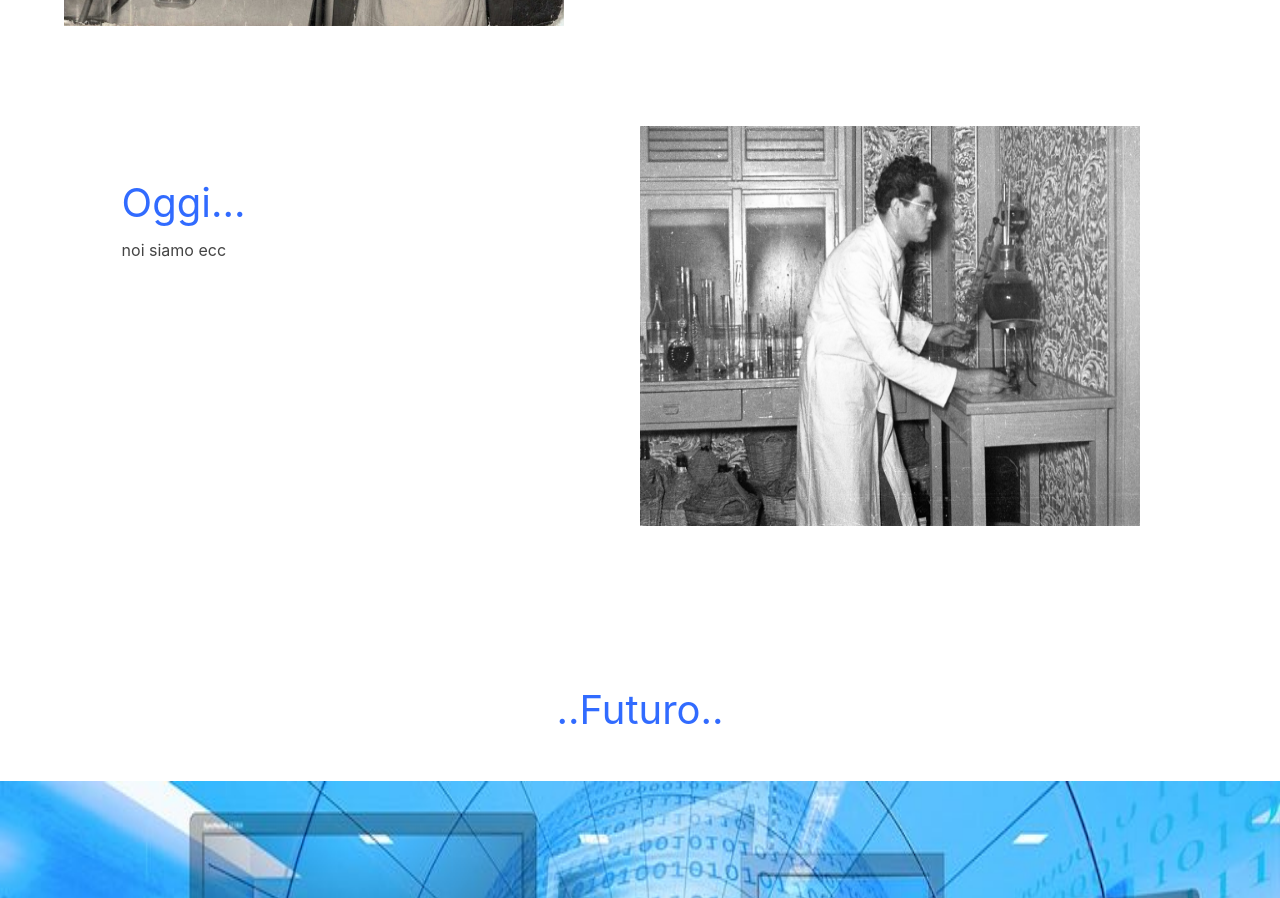
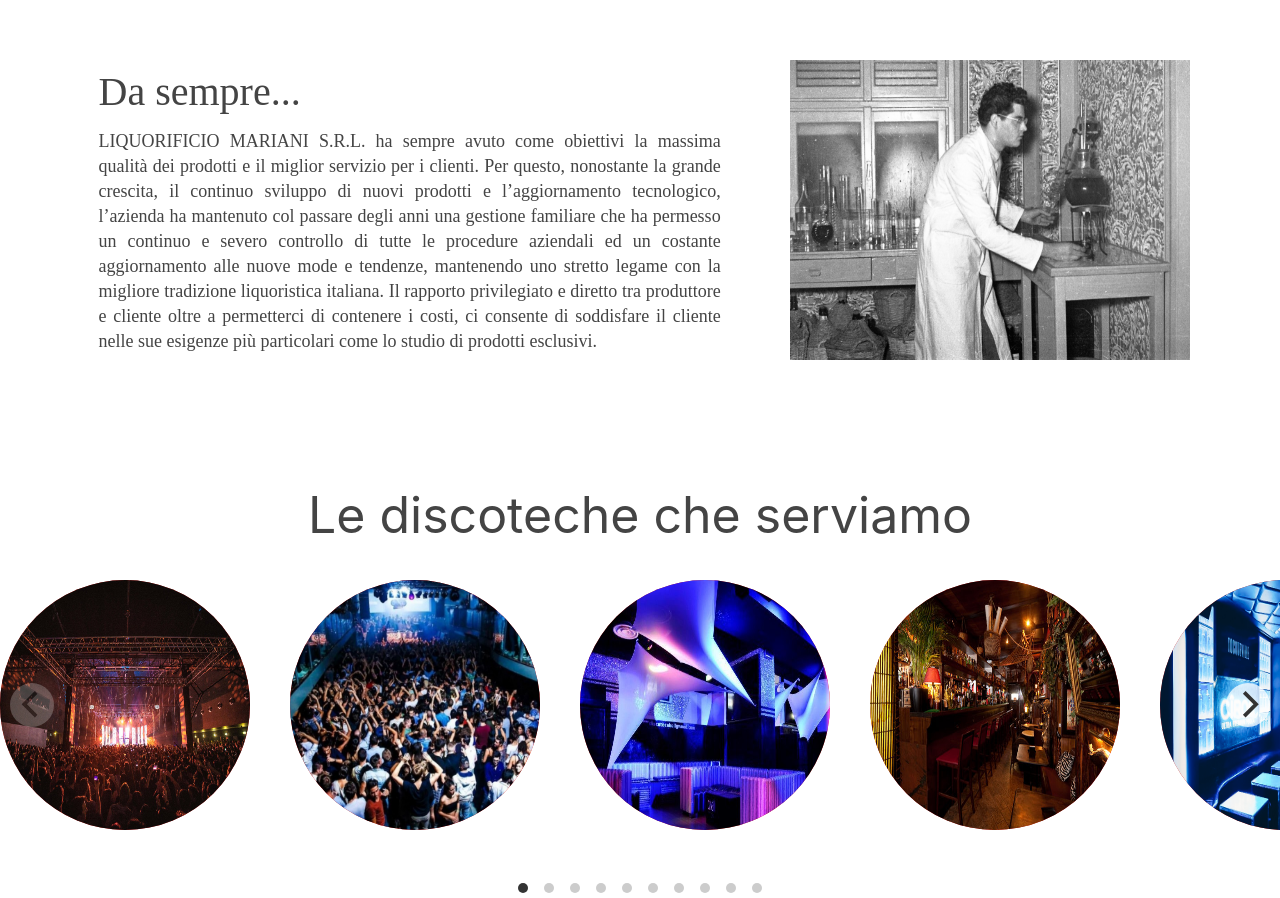
Before and after one commit to magmar04/repositoryLuxury, a plain HTML site: page pagina2.html in a window 1280 px wide. Shown: the part 528-1426 px from the top of the page. Drawn offline with nearby package versions, Linux system fonts and the light colour scheme.

Commit message:
Pagina 3

```diff
--- a/pagina2.html
+++ b/pagina2.html
@@ -8,7 +8,10 @@
     <link href="stile.css" rel="stylesheet" type="text/css">
     <link href="https://fonts.google.com/share?selection.family=Inter:wght@300;400;700;900"/>
 
-    <script src="https://unpkg.com/scrollreveal"></script>
+
+
+    <script src="https://unpkg.com/scrollreveal@4.0.0/dist/scrollreveal.min.js"></script>
+    <link rel="stylesheet" href="https://cdnjs.cloudflare.com/ajax/libs/flickity/2.2.2/flickity.min.css" integrity="sha512-BiFZ6oflftBIwm6lYCQtQ5DIRQ6tm02svznor2GYQOfAlT3pnVJ10xCrU3XuXnUrWQ4EG8GKxntXnYEdKY0Ugg==" crossorigin="anonymous" referrerpolicy="no-referrer" />
 </head>
 <body>
     <div class="header">
@@ -29,45 +32,97 @@
             <span></span>
             <span></span>
         </div>
-
-        <!-- <div class="cta">
-            <a href="mappa.html" class="button"> Mappa  </a>
-        </div> -->
     </div>
 
     <div class="storia group" :after>
-        <div class="stofoto">
-            <img src="foto/distilleria.jpg" alt="" width="500" height="400">
-        </div>
-        <div class="text2">
-            <p class="titolo2">Storia</p>
-            <p>artigiani ecc</p>
+
+        <div class="paragrafo1 reveal">
+            <div class="imgstoria">
+                <img src="foto/distilleria.jpg" alt="" width="400" height="300">
+            </div>
+            <div class="text2">
+                <p class="titolo2">Storia</p>
+                <p>Il 14 luglio del 1978 Mariani Luigi, dopo aver maturato un’esperienza trentennale come liquorista in aziende di successo, con l’intento di produrre in proprio liquori di qualità superiore, fonda il LIQUORIFICIO MARIANI S.R.L. con sede a Concorezzo in Via Agrate 105.
+                    La qualità dei prodotti e la cura del servizio al cliente portano ad una rapida crescita dell’azienda nella quale cominciano ad operare anche i tre  giovani figli Daniele, Marco e Alessandro.
+                    La necessità di acquisire nuovi spazi produttivi porta all’acquisizione della ILA SRL, azienda liquoristica di Treviglio (bg). Nel frattempo viene programmato il trasferimento della sede centrale nell’attuale insediamento produttivo a Concorezzo in Via Agrate 99/5 dove vengono riunite tutte le attività amministrative e produttive.</p>
+            </div>
         </div>
 
-        <div class="text2">
-            <p class="titolo2">Oggi...</p>
-            <p>noi siamo ecc</p>
+
+
+        <div class="paragrafo1 reveal">
+            <div class="text2">
+                <p class="titolo2">Da sempre...</p>
+                <p>LIQUORIFICIO MARIANI S.R.L. ha sempre avuto come obiettivi la massima qualità dei prodotti e il miglior servizio per i clienti. Per questo, nonostante la grande crescita, il continuo sviluppo di nuovi prodotti e l’aggiornamento tecnologico,
+                    l’azienda ha mantenuto col passare degli anni una gestione familiare che ha permesso un continuo e severo controllo di tutte le procedure aziendali ed un costante aggiornamento alle nuove mode e tendenze, mantenendo uno stretto legame con
+                    la migliore tradizione liquoristica italiana. Il rapporto privilegiato e diretto tra produttore e cliente oltre a permetterci di contenere i costi, ci consente di soddisfare il cliente nelle sue esigenze più particolari come lo studio di prodotti esclusivi.</p>
+            </div>
+            <div class="imgstoria2">
+                <img src="foto/distilleria2.jpg" alt="" width="400" height="300">
+            </div>
         </div>
 
-        <div class="stofoto">
-            <img src="foto/distilleria2.jpg" alt="" width="500" height="400">
-        </div>
     </div>
 
 
 
-
-    <div class="futuro">
-        <p class="titolo2">..Futuro..</p>
-        <img src="foto/fururo.jpg" alt="">
-        <p></p>
+    <div class="disco reveal">
+        <p>Le discoteche che serviamo</p>
     </div>
 
+    <div class="main-carousel" data-flickity='{ "cellAlign": "left", "contain": true }'>
+        <div class="carousel-cell">
+            <div class="carousel-cell__text zoom">
+                <img src="foto/fabrique-milano.jpg" alt="">
+            </div>
+        </div>
+        <div class="carousel-cell">
+            <div class="carousel-cell__text zoom">
+                <img src="foto/magazzini-generali.jpg" alt="">
+            </div>
+        </div>
+        <div class="carousel-cell">
+            <div class="carousel-cell__text zoom">
+                <img src="foto/hollywood-milano.jpg" alt="">
+            </div>
+        </div>
+        <div class="carousel-cell">
+            <div class="carousel-cell__text zoom">
+                <img src="foto/nottingham-forest.jpg" alt="">
+            </div>
+        </div>
+        <div class="carousel-cell">
+            <div class="carousel-cell__text zoom">
+                <img src="foto/tocqueville-milano.jpg" alt="">
+            </div>
+        </div>
+        <div class="carousel-cell">
+            <div class="carousel-cell__text zoom">
+                <img src="foto/the-club.jpg" alt="">
+            </div>
+        </div>
+        <div class="carousel-cell">
+            <div class="carousel-cell__text">
+                <img src="foto/qualunquemente.jpg" alt="">
+            </div>
+        </div>
+        <div class="carousel-cell">
+            <div class="carousel-cell__text">
+                <img src="foto/bobadilla.jpg" alt="">
+            </div>
+        </div>
+        <div class="carousel-cell">
+            <div class="carousel-cell__text">
+                <img src="foto/loolapaloosa-milano.jpg" alt="">
+            </div>
+        </div>
+        <div class="carousel-cell">
+            <div class="carousel-cell__text">
+                <img src="foto/amnesia-milano.jpg" alt="">
+            </div>
+        </div>
 
-
-
-
-
+    </div>
 
 
 
@@ -97,6 +152,8 @@
     </div>
 
 
+
+
 </body>
 
 <script>
@@ -104,7 +161,11 @@
         var menu= document.getElementsByClassName("menu")[0];
         menu.classList.toggle("menu--open");
     }
+
+    ScrollReveal().reveal('.reveal', {distance: '100px', duration: 1500, easing:'cubic-bezier(.215, .61, .355, 1)', interval: 600});
+    ScrollReveal().reveal('.zoom', { duration: 1500, easing:'cubic-bezier(.215, .61, .355, 1)', interval: 200, scale:0.65, mobile: false});
 </script>
 
+<script src="https://cdnjs.cloudflare.com/ajax/libs/flickity/2.2.2/flickity.pkgd.min.js" integrity="sha512-cA8gcgtYJ+JYqUe+j2JXl6J3jbamcMQfPe0JOmQGDescd+zqXwwgneDzniOd3k8PcO7EtTW6jA7L4Bhx03SXoA==" crossorigin="anonymous" referrerpolicy="no-referrer"></script>
 
 </html>
--- a/stile.css
+++ b/stile.css
@@ -368,6 +368,7 @@ h1{
     background-color: #444444;
     padding-left: 25px;
     padding-right: 25px;
+    margin-top: 45px;
 }
 
 .finale1{
@@ -453,35 +454,48 @@ input.search:focus{
 
 }
 
-.stofoto{
-    height: 500px;
-    width: 50%;
+.paragrafo1{
+    /* border: black 2px solid; */
+    height: 400px;
+    width: 100%;
+}
+
+.imgstoria{
+    width: 40%;
     float: left;
+    padding: 3%;
+}
+
+.imgstoria2{
+    height: 300px;
+    width: 32%;
+    float:left;
+    padding: 3%;
 }
 
 .titolo2{
     margin-bottom: 4%;
-    color: #316bff;
+    padding-top: 3%;
+    color: #444444;
     font-size: 40px;
+    font-family: "Mate SC", serif;
 }
 
 .text2{
-    height: 500px;
-    width: 50%;
+    width: 60%;
     float: left;
-    padding: 5%;
+    padding: 3%;
     text-align: left;
+    font-family: "Mate SC", serif;
+    font-size: large;
+    line-height: 25px;
+    text-align: justify;
 }
 
-.futuro{
+.disco{
     text-align: center;
-}
+    font-size: 50px;
 
-.futuro img{
-    height: 600px;
-    display: flex; width: 100%; align-items: center;
-    background: linear-gradient(0deg, rgba(0,0,0,.2), rgba(0,0,0,0.9)), url('foto/fururo.jpg ') no-repeat center center;
-    background-size: cover;
 }
 
 /*prof*/
@@ -588,3 +602,38 @@ input.search:focus{
     display: block;
     transform: translateX(-3%);
 }
+
+
+
+/*carousel*/
+
+.main-carousel{
+    padding: 40px 0;
+}
+
+
+.carousel-cell{
+    height: 250px;
+    width: 250px;
+
+    margin-right: 40px  ;
+}
+
+
+.carousel-cell__text{
+    background: rgb(219, 22, 22);
+    border-radius: 100%;
+    line-height: 250px;
+    text-align: center;
+    width: 100%;
+    height: 100%;
+
+}
+
+.carousel-cell__text img{
+    border-radius: 100%;
+    line-height: 250px;
+    text-align: center;
+    width: 100%;
+    height: 100%;
+}
```
Also changed, not shown: index.html (+4 -1 lines), pagina1.html (+5 -1 lines), foto/amnesia-milano.jpg (added), foto/bobadilla.jpg (added), foto/fabrique-milano.jpg (added), foto/hollywood-milano.jpg (added), foto/loolapaloosa-milano.jpg (added), foto/magazzini-generali.jpg (added), foto/nottingham-forest.jpg (added), foto/qualunquemente.jpg (added), foto/the-club.jpg (added), foto/tocqueville-milano.jpg (added).
